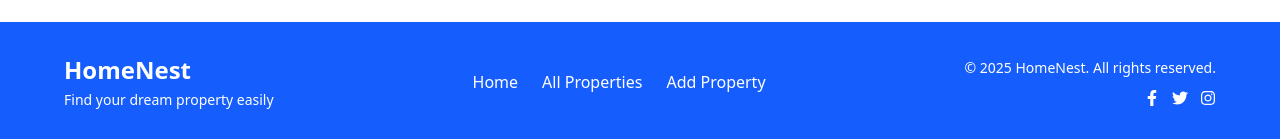
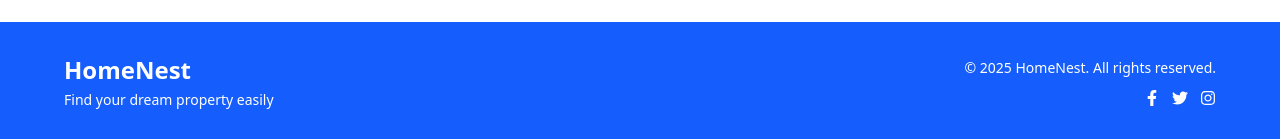
Before and after one commit to 48yesminb/home-nest-client, a React (Vite) app: page / in a window 1280 px wide. Shown: the part 2096-2235 px from the top of the page. Built offline with nearby package versions, Linux system fonts and the light colour scheme; no server answers.

Commit message:
added ninth commit

```diff
--- a/src/components/Footer.jsx
+++ b/src/components/Footer.jsx
@@ -11,11 +11,7 @@ function Footer() {
         </div>
 
 
-        <div className="flex flex-col md:flex-row items-center gap-3 md:gap-6">
-          <a href="/" className="hover:text-yellow-300 transition">Home</a>
-          <a href="/all-properties" className="hover:text-yellow-300 transition">All Properties</a>
-          <a href="/add-property" className="hover:text-yellow-300 transition">Add Property</a>
-        </div>
+
 
 
         <div className="flex flex-col items-center md:items-end gap-2">
```
